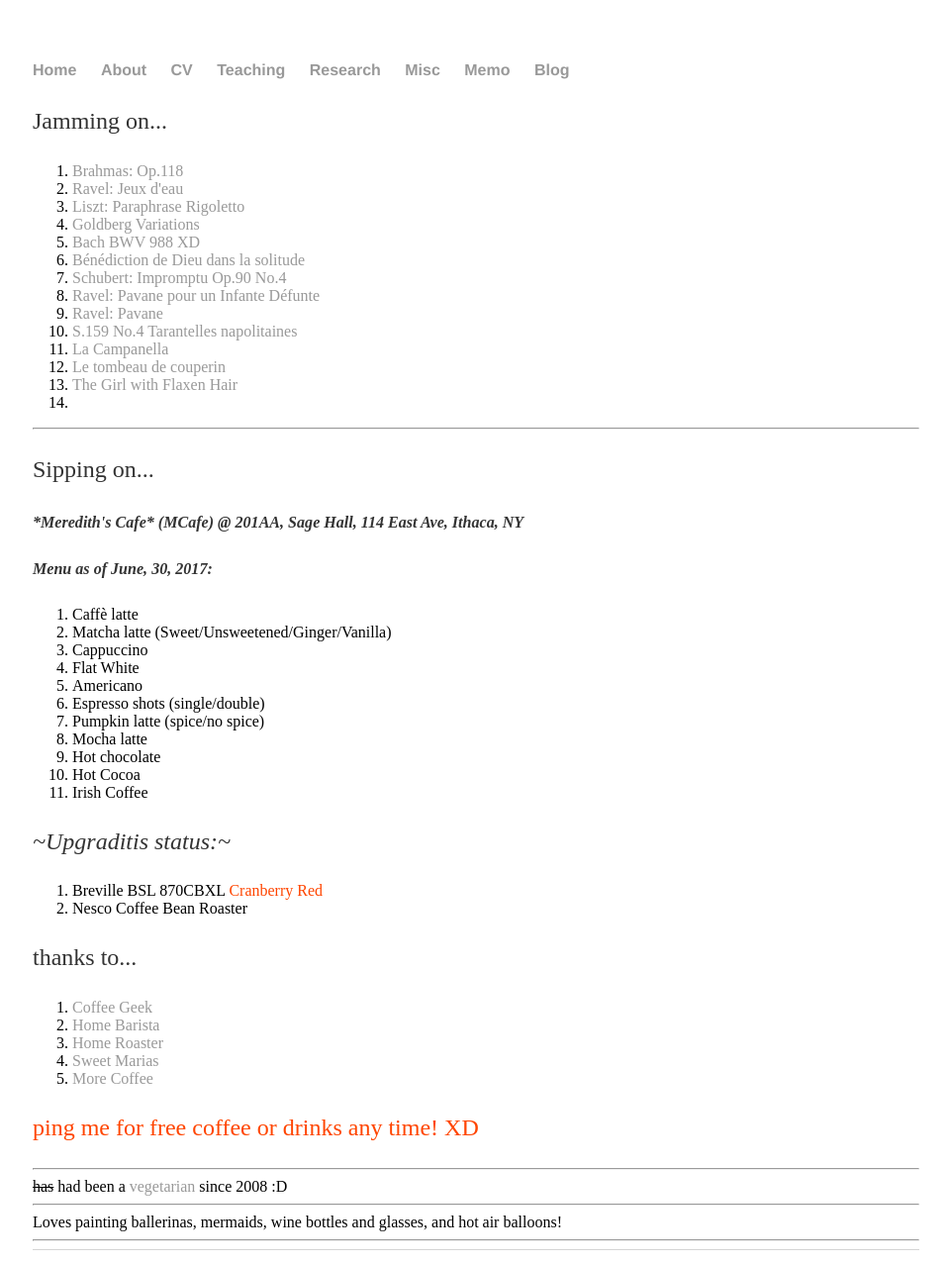
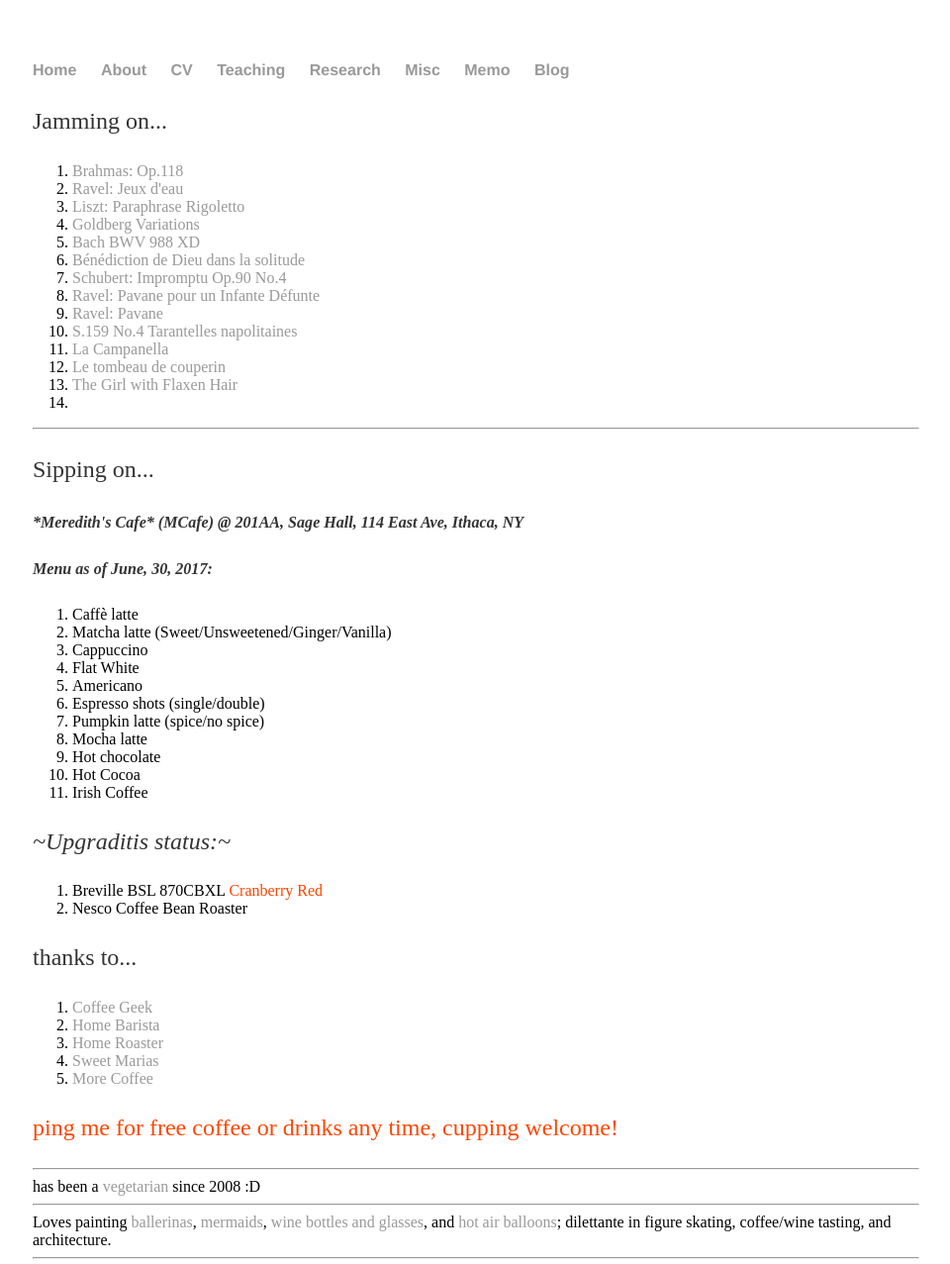
Before and after one commit to shenglih/shenglih.github.io, a Jekyll site: the page built from misc/index.html, in a window 1280 px wide. Shown: the top 1277 px of the page at 99% size, without its empty margins (159-1119 px from the left). Built offline with Jekyll 4.4.1, drawn with Linux system fonts in a browser that asks for light colours.

Commit message:
Update index.html

```diff
--- a/misc/index.html
+++ b/misc/index.html
@@ -50,11 +50,11 @@ title: Shengli Hu, Misc
 		<li> <a href="http://www.sweetmarias.com"> Sweet Marias </a></li>
 		<li> <a href="http://morecoffee.com"> More Coffee </a></li>
 	</ol>
-	<p> <span style="color:orangered;">ping me for free coffee or drinks any time! XD </span></p>
+	<p> <span style="color:orangered;">ping me for free coffee or drinks any time, cupping welcome!</span></p>
 	<hr>
 
-	<del>has</del> had been a <a href="http://www.smbc-comics.com/?id=3105">vegetarian</a> since 2008 :D
+	has been a <a href="http://www.smbc-comics.com/?id=3105">vegetarian</a> since 2008 :D
 	<hr>
-	Loves painting ballerinas, mermaids, wine bottles and glasses, and hot air balloons!
+	Loves painting <a href="">ballerinas</a>, <a href="">mermaids</a>, <a href="">wine bottles and glasses</a>, and <a href="">hot air balloons</a>; dilettante in figure skating, coffee/wine tasting, and architecture.
 	<hr>
 </div><!-- /.blurb -->
```
